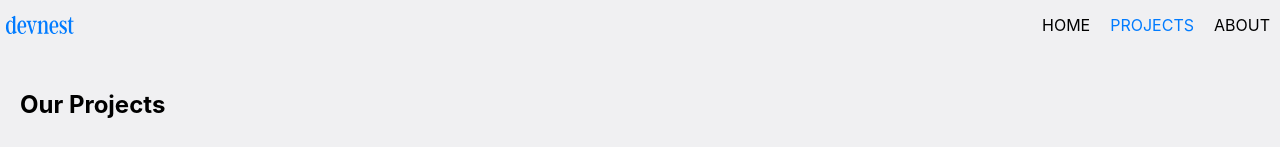
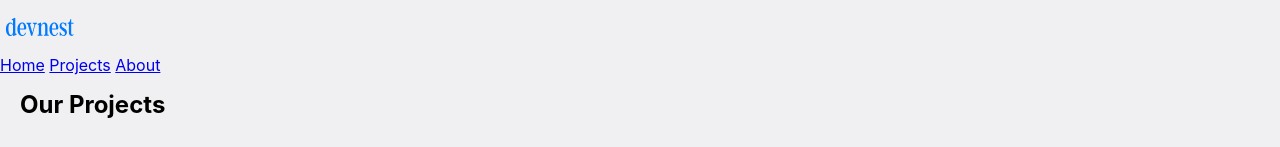
Before and after one commit to Deni247/Devnest, a plain HTML site: page projects.html in a window 1280 px wide. Shown: the top 147 px of the page. Drawn offline with nearby package versions, Linux system fonts and the light colour scheme.

Commit message:
Update projects.html

```diff
--- a/projects.html
+++ b/projects.html
@@ -11,19 +11,15 @@
 </head>
 <body>
     <header id="header">
-        <div class="nav">
-            <div>
-                <img src="images/logo.svg" alt="logo image" />
+        <div>
+                <span><img src="images/logo.svg" alt="logo image"></span>
             </div>
             <div>
-                <ul>
-                    <li><a href="index.html">Home</a></li>
-                    <li class="current"><a href="projects.html">Projects</a></li>
-                    <li><a href="about.html">About</a></li>
+                    <span class="current"><a href="index.html">Home</a></span>
+                    <span><a href="projects.html">Projects</a></span>
+                    <span><a href="about.html">About</a></span>
 
-                </ul>
             </div>
-        </div>
     </header>
 
     <main>
```
